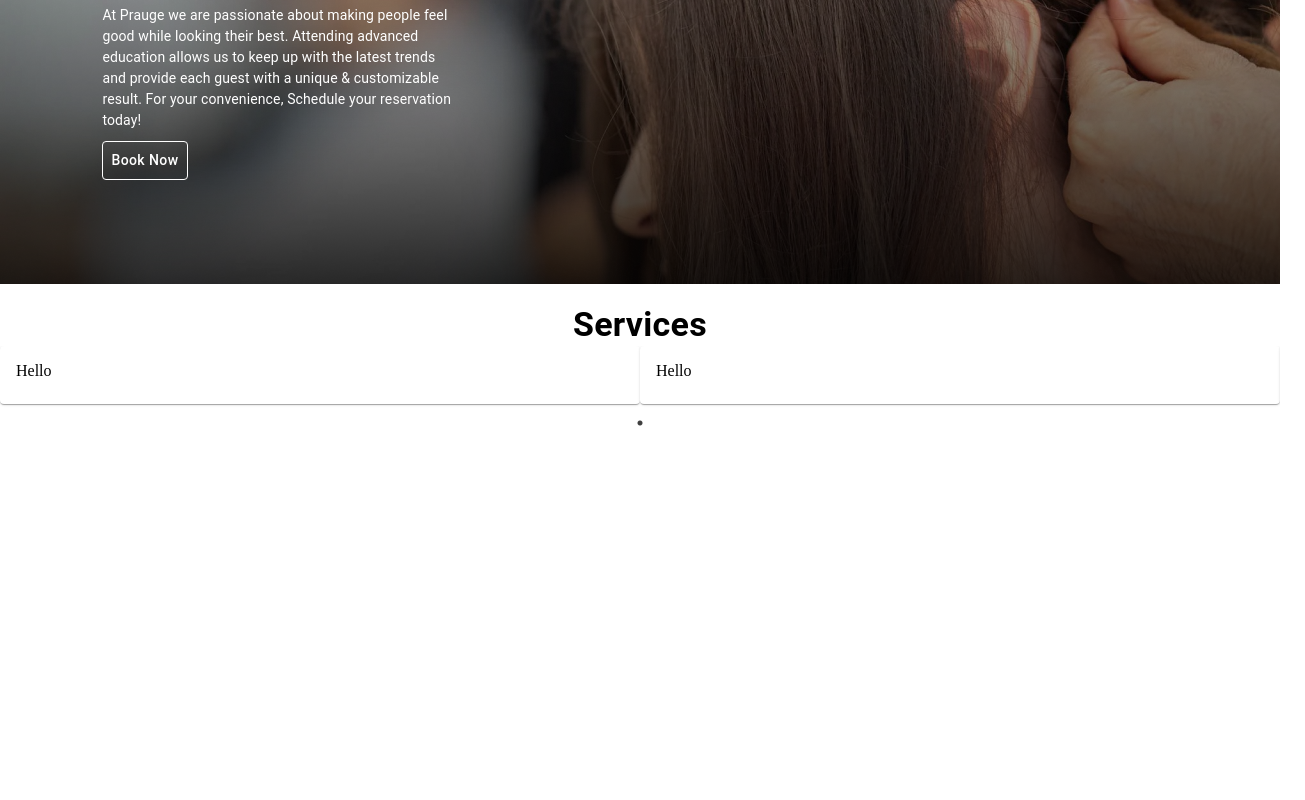
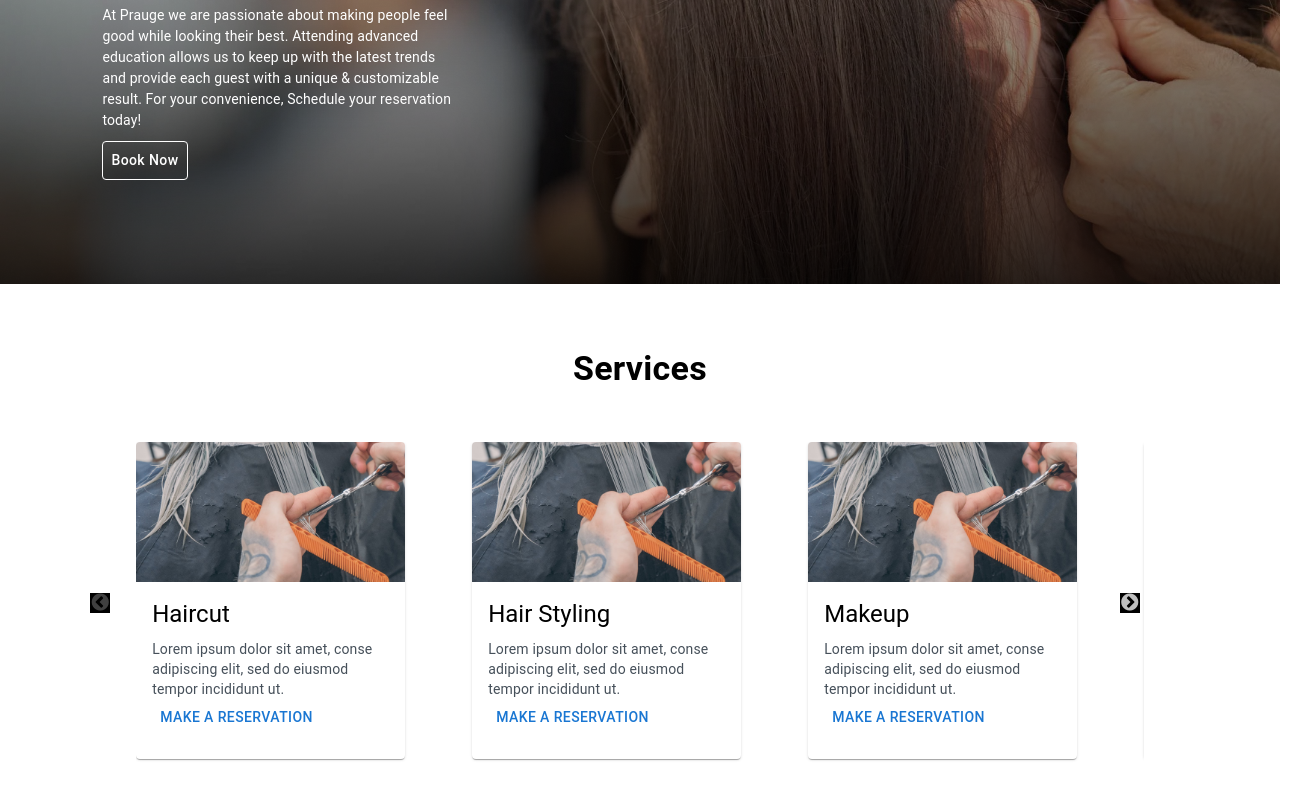
Before and after one commit to HIRU-NI/salon-prauge-home-mui, a React (Create React App) app: page / in a window 1280 px wide. Shown: the part 280-1080 px from the top of the page, 1305 px wide, since content can reach past the window. Before the commit the page ends 800 px from the top, so only its background shows below. Built offline with nearby package versions, Linux system fonts and the light colour scheme.

Commit message:
add styling to carousel

```diff
--- a/src/assets/styles/carousel.css
+++ b/src/assets/styles/carousel.css
@@ -1,15 +1,43 @@
 .carousel_main {
-    display: flex;
-    flex-direction: column;
-    align-items: center;
-    margin-top: 20px;
-    width: 100vw;
+  display: flex;
+  flex-direction: column;
+  align-items: center;
+  margin: 5% 9%;
 }
 
 .carousel_title {
-    font-weight: 600 !important;
+  font-weight: 600 !important;
 }
 
 .carousel {
     width: 100%;
+    margin-top: 5%;
 }
+
+.carousel .slick-prev {
+  background: black;
+  margin-right: 50px !important;
+}
+
+.carousel .slick-next {
+  background: black;
+  margin-right: 50px !important;
+}
+
+.carousel .slick-prev:hover {
+  background: black;
+  margin-right: 10px !important;
+}
+
+.carousel .slick-next:hover {
+  background: black;
+}
+
+.carousel .slick-list {
+  margin-right: 2%;
+  margin-left: 2%;
+}
+
+.carousel_item {
+    max-width: 80%;
+}
--- a/src/assets/styles/hero.css
+++ b/src/assets/styles/hero.css
@@ -31,7 +31,7 @@
   margin-bottom: 10px !important;
 }
 
-.MuiButtonBase-root {
+.hero_button {
   border: 1px solid #fff !important;
   color: #fff !important;
   text-transform: none !important;
--- a/src/components/Carousel.js
+++ b/src/components/Carousel.js
@@ -1,4 +1,10 @@
-import { Card, CardContent, Typography } from "@mui/material";
+import {
+  Card,
+  CardContent,
+  CardMedia,
+  Typography,
+  Button,
+} from "@mui/material";
 import React from "react";
 
 import Slider from "react-slick";
@@ -6,24 +12,76 @@ import Slider from "react-slick";
 //custom-css
 import "../assets/styles/carousel.css";
 
-
-
 const settings = {
-  dots: true,
-  infinite: true,
-  speed: 500,
-  slidesToShow: 2,
-  slidesToScroll: 2,
+  dots: false,
+  infinite: false,
+  slidesToShow: 3,
+  slidesToScroll: 3,
+  initialSlide: 0,
+  responsive: [
+    {
+      breakpoint: 1024,
+      settings: {
+        slidesToShow: 3,
+        slidesToScroll: 3,
+        infinite: true,
+        dots: true,
+      },
+    },
+    {
+      breakpoint: 600,
+      settings: {
+        slidesToShow: 2,
+        slidesToScroll: 2,
+        initialSlide: 0,
+      },
+    },
+    {
+      breakpoint: 480,
+      settings: {
+        slidesToShow: 1,
+        slidesToScroll: 1,
+      },
+    },
+  ],
 };
 
 const items = [
   {
-    name: "Random Name #1",
-    description: "Probably the most random thing you have ever seen!",
+    name: "Haircut",
+    description:
+      "Lorem ipsum dolor sit amet, conse adipiscing elit, sed do eiusmod tempor incididunt ut.",
+    image: require("../assets/images/services/haircut.png"),
   },
   {
-    name: "Random Name #2",
-    description: "Hello World!",
+    name: "Hair Styling",
+    description:
+      "Lorem ipsum dolor sit amet, conse adipiscing elit, sed do eiusmod tempor incididunt ut.",
+    image: require("../assets/images/services/haircut.png"),
+  },
+  {
+    name: "Makeup",
+    description:
+      "Lorem ipsum dolor sit amet, conse adipiscing elit, sed do eiusmod tempor incididunt ut.",
+    image: require("../assets/images/services/haircut.png"),
+  },
+  {
+    name: "Makeup",
+    description:
+      "Lorem ipsum dolor sit amet, conse adipiscing elit, sed do eiusmod tempor incididunt ut.",
+    image: require("../assets/images/services/haircut.png"),
+  },
+  {
+    name: "Makeup",
+    description:
+      "Lorem ipsum dolor sit amet, conse adipiscing elit, sed do eiusmod tempor incididunt ut.",
+    image: require("../assets/images/services/haircut.png"),
+  },
+  {
+    name: "Makeup",
+    description:
+      "Lorem ipsum dolor sit amet, conse adipiscing elit, sed do eiusmod tempor incididunt ut.",
+    image: require("../assets/images/services/haircut.png"),
   },
 ];
 
@@ -36,8 +94,22 @@ const ServiceCarousel = () => {
       <Slider {...settings} className="carousel">
         {items.map((item) => {
           return (
-            <Card key={item.name}>
-              <CardContent>Hello</CardContent>
+            <Card key={item.name} className="carousel_item">
+              <CardMedia
+                component="img"
+                height="140"
+                image={item.image}
+                alt="item.name"
+              />
+              <CardContent>
+                <Typography gutterBottom variant="h5" component="div">
+                  {item.name}
+                </Typography>
+                <Typography variant="body2" color="text.secondary">
+                  {item.description}
+                </Typography>
+                <Button>MAKE A RESERVATION</Button>
+              </CardContent>
             </Card>
           );
         })}
```
